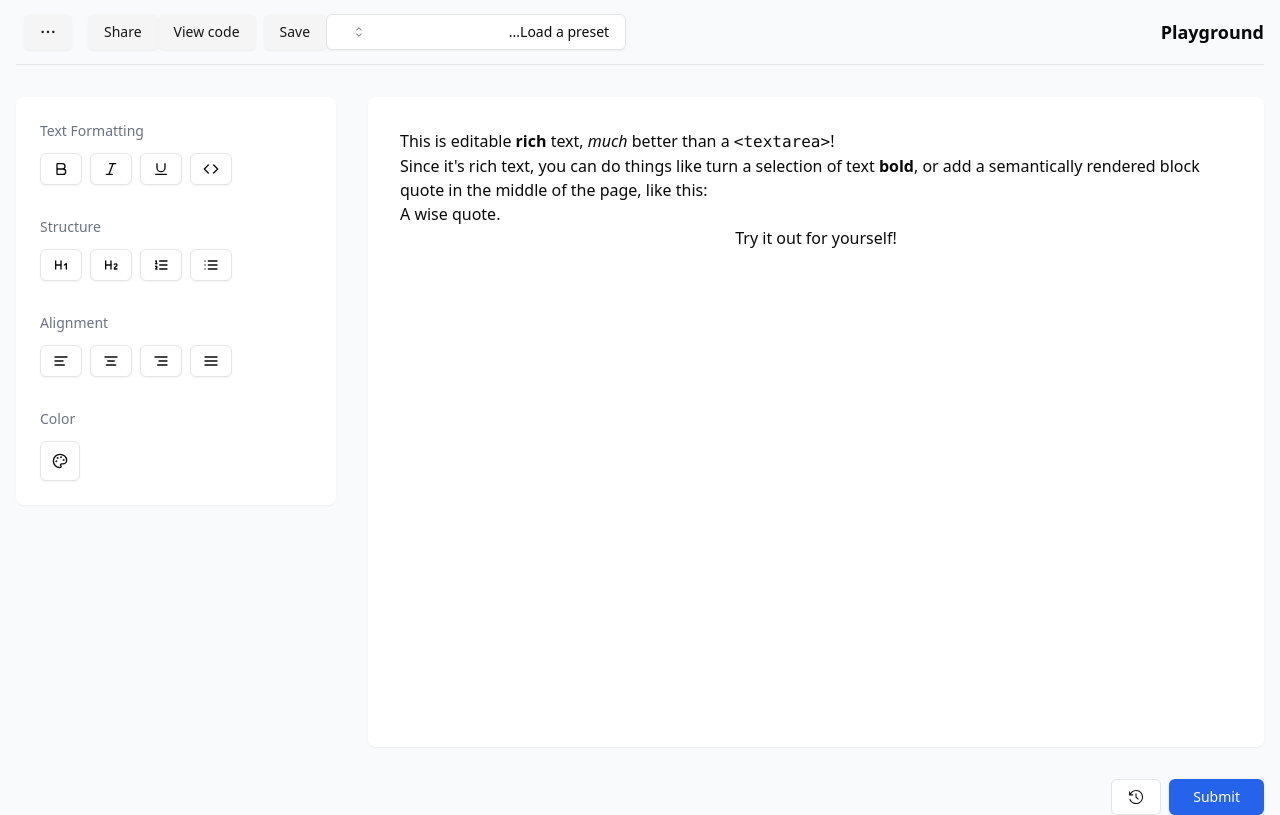
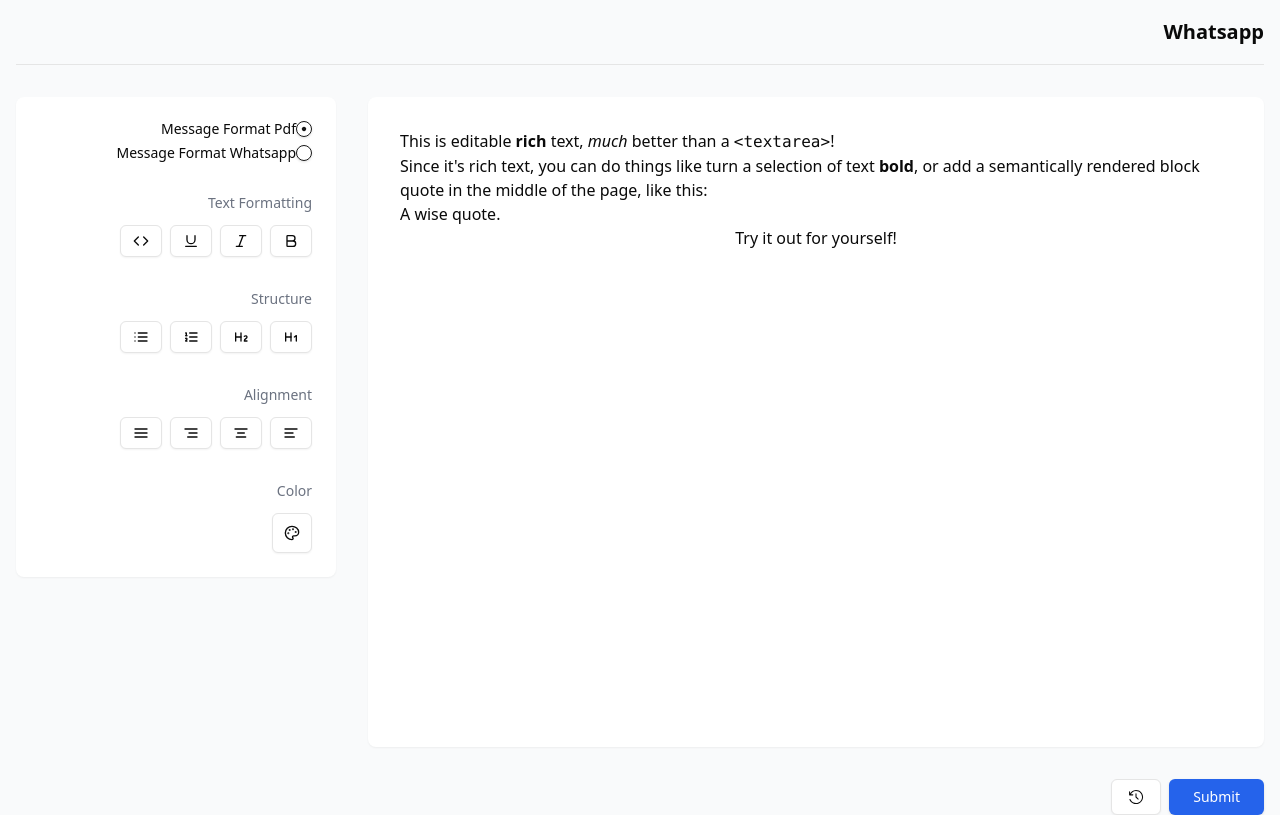
Before and after one commit to Ossama-Dev07/Text-editor, a React (Vite) app: page / in a window 1280 px wide. Built offline with nearby package versions, Linux system fonts and the light colour scheme.

Commit message:
add new features

```diff
--- a/package.json
+++ b/package.json
@@ -18,6 +18,7 @@
     "@radix-ui/react-icons": "^1.3.0",
     "@radix-ui/react-label": "^2.1.1",
     "@radix-ui/react-popover": "^1.1.5",
+    "@radix-ui/react-radio-group": "^1.2.3",
     "@radix-ui/react-select": "^2.1.5",
     "@radix-ui/react-separator": "^1.1.1",
     "@radix-ui/react-slider": "^1.2.2",
--- /dev/null
+++ b/src/components/ui/radio-group.jsx
@@ -0,0 +1,28 @@
+import * as React from "react"
+import * as RadioGroupPrimitive from "@radix-ui/react-radio-group"
+import { cn } from "@/lib/utils"
+import { DotFilledIcon } from "@radix-ui/react-icons"
+
+const RadioGroup = React.forwardRef(({ className, ...props }, ref) => {
+  return (<RadioGroupPrimitive.Root className={cn("grid gap-2", className)} {...props} ref={ref} />);
+})
+RadioGroup.displayName = RadioGroupPrimitive.Root.displayName
+
+const RadioGroupItem = React.forwardRef(({ className, ...props }, ref) => {
+  return (
+    (<RadioGroupPrimitive.Item
+      ref={ref}
+      className={cn(
+        "aspect-square h-4 w-4 rounded-full border border-primary text-primary shadow focus:outline-none focus-visible:ring-1 focus-visible:ring-ring disabled:cursor-not-allowed disabled:opacity-50",
+        className
+      )}
+      {...props}>
+      <RadioGroupPrimitive.Indicator className="flex items-center justify-center">
+        <DotFilledIcon className="h-3.5 w-3.5 fill-primary" />
+      </RadioGroupPrimitive.Indicator>
+    </RadioGroupPrimitive.Item>)
+  );
+})
+RadioGroupItem.displayName = RadioGroupPrimitive.Item.displayName
+
+export { RadioGroup, RadioGroupItem }
--- a/src/whatsappGroupe/MainPage.jsx
+++ b/src/whatsappGroupe/MainPage.jsx
@@ -1,6 +1,8 @@
 import React, { useState, useCallback, useMemo } from "react";
 import isHotkey from "is-hotkey";
 import { Editable, withReact, useSlate, Slate } from "slate-react";
+import { Label } from "@/components/ui/label";
+import { RadioGroup, RadioGroupItem } from "@/components/ui/radio-group";
 import {
   Editor,
   Transforms,
@@ -8,7 +10,7 @@ import {
   Element as SlateElement,
 } from "slate";
 import { withHistory } from "slate-history";
-import { Button } from "@/components/ui/button"; // Import shadcn Button
+import { Button } from "@/components/ui/button";
 import {
   AlignCenter,
   AlignJustify,
@@ -43,7 +45,7 @@ import {
   Popover,
   PopoverContent,
   PopoverTrigger,
-} from "@/components/ui/popover"; // Added Popover for color picker
+} from "@/components/ui/popover";
 import { CounterClockwiseClockIcon } from "@radix-ui/react-icons";
 
 const HOTKEYS = {
@@ -79,28 +81,29 @@ const MainPage = () => {
     <div className="w-full min-h-screen bg-gray-50">
       <div className="w-full px-4">
         <div
-        className="container flex flex-col items-start justify-between space-y-2 py-4 sm:flex-row sm:items-center sm:space-y-0 md:h-16"
-        dir="rtl"
-      >
-        <h2 className="text-lg font-semibold">Playground</h2>
-        <div className="ml-auto flex w-full space-x-2 sm:justify-end">
-          <PresetSelector presets={presets} />
-          <PresetSave />
-          <div className="space-x-2 md:flex">
-            <CodeViewer />
-            <PresetShare />
-          </div>
-          <PresetActions />
+          className="container flex flex-col items-start justify-between space-y-2 py-4 sm:flex-row sm:items-center sm:space-y-0 md:h-16"
+          dir="rtl"
+        >
+          <h1 className="text-xl font-semibold">Whatsapp</h1>
         </div>
-      </div>
-      <Separator />
+        <Separator />
 
         <Tabs>
           <Slate editor={editor} initialValue={initialValue}>
             <div className="py-8">
               <div className="grid gap-8 md:grid-cols-[320px_1fr]">
                 <div className="space-y-6">
-                  <div className="bg-white rounded-lg shadow-sm p-6 space-y-8">
+                  <div className="bg-white rounded-lg shadow-sm p-6 space-y-8" dir="rtl">
+                    <RadioGroup defaultValue="pdf" dir="rtl">
+                      <div className="flex items-center space-x-2">
+                        <RadioGroupItem value="pdf" id="r2" defaultValue />
+                        <Label htmlFor="r2">Message Format Pdf</Label>
+                      </div>
+                      <div className="flex items-center space-x-2">
+                        <RadioGroupItem value="wtsp" id="r3" />
+                        <Label htmlFor="r3">Message Format Whatsapp</Label>
+                      </div>
+                    </RadioGroup>
                     <div className="space-y-3">
                       <p className="text-sm font-medium text-gray-500">
                         Text Formatting
@@ -224,7 +227,7 @@ const MainPage = () => {
           </Slate>
         </Tabs>
 
-        <div className="flex justify-end  space-x-2" >
+        <div className="flex justify-end  space-x-2">
           <Button variant="outline" className="px-4">
             <CounterClockwiseClockIcon className="w-5 h-5" />
             <span className="sr-only">Show history</span>
--- a/src/whatsappGroupe/components/preset-share.jsx
+++ b/src/whatsappGroupe/components/preset-share.jsx
@@ -8,6 +8,7 @@ import {
   PopoverTrigger,
 } from "@/components/ui/popover";
 import { useState } from "react";
+
 export function PresetShare() {
   const [isCopied, setIsCopied] = useState(false);
 
@@ -22,7 +23,7 @@ export function PresetShare() {
   return (
     <Popover>
       <PopoverTrigger asChild>
-        <Button variant="secondary">Share</Button>
+        <Button variant="secondary">Share </Button>
       </PopoverTrigger>
       <PopoverContent align="end" className="w-[520px]">
         <div className="flex flex-col space-y-2 text-center sm:text-left">
```
Also changed, not shown: 1 other file (tests, documents, lock files or other folders).
